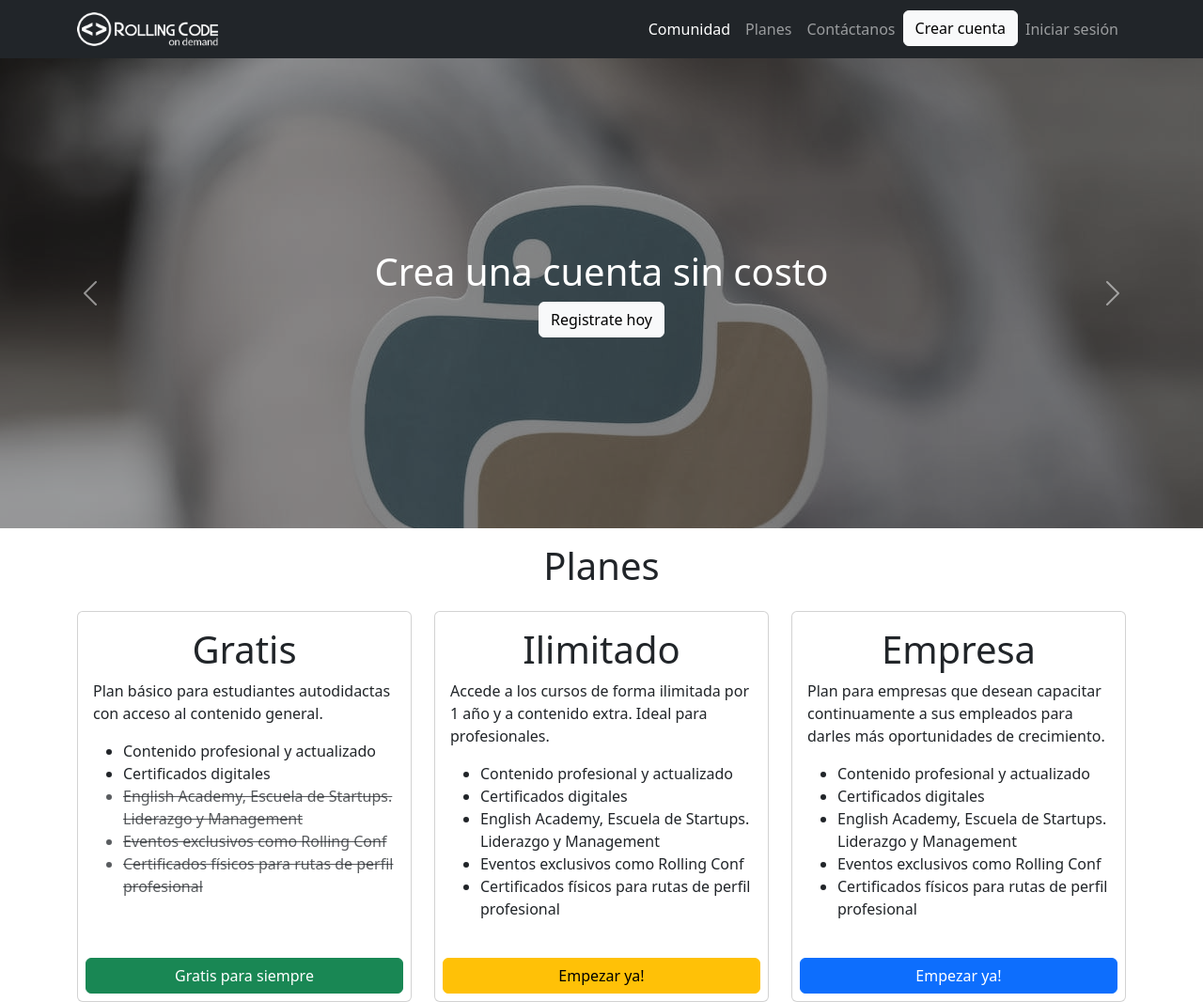
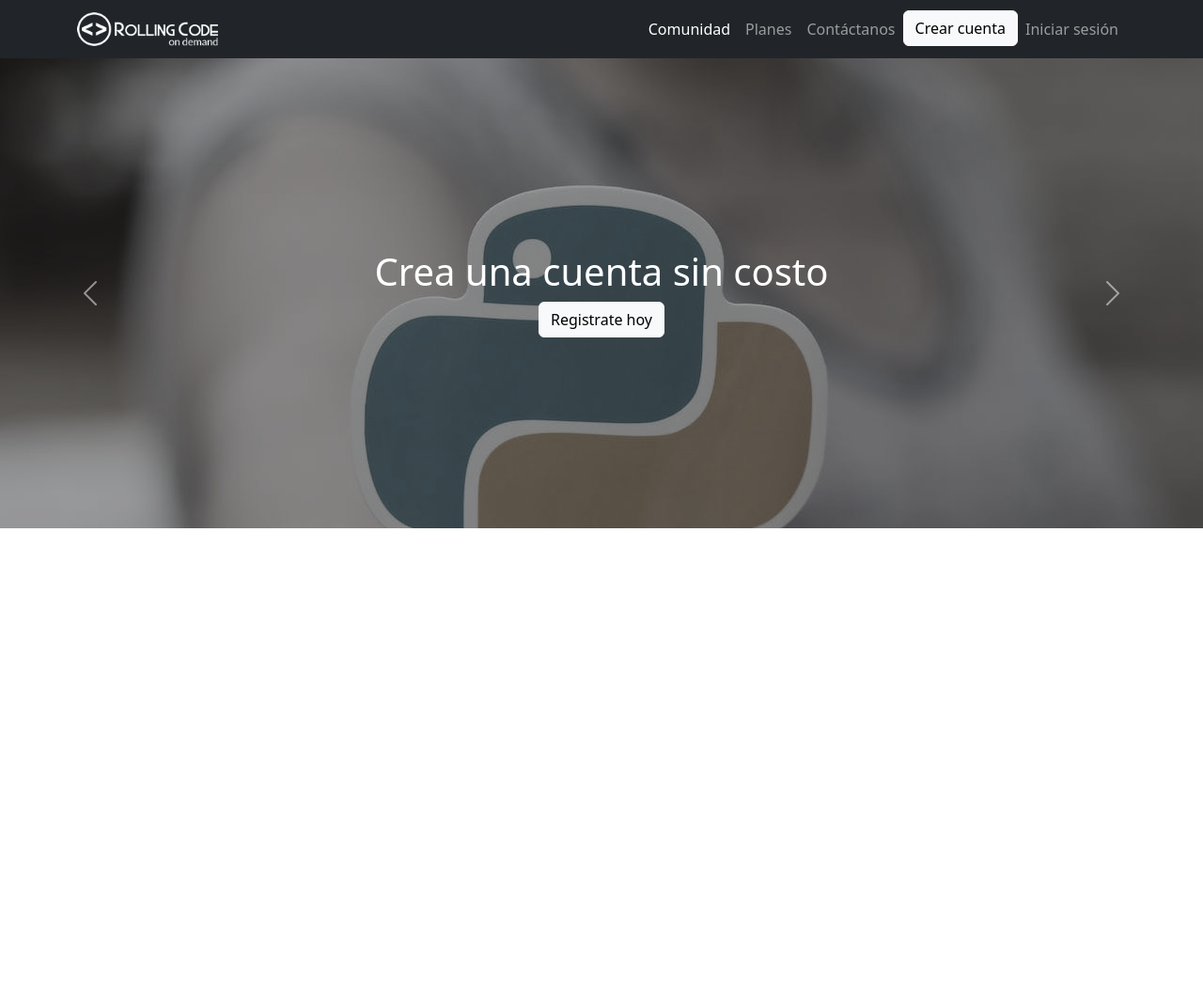
Before and after one commit to mentorrolling/proyecto-curso-git, a plain HTML site: page index.html in a window 1280 px wide. Shown: the whole page at 94% size. After the commit the page ends 800 px from the top, so only its background shows below. Drawn offline with nearby package versions, Linux system fonts and the light colour scheme.

Commit message:
limpio código

```diff
--- a/index.html
+++ b/index.html
@@ -42,7 +42,7 @@
                 >
               </li>
               <li class="nav-item">
-                <a class="nav-link" href="#planes">Planes</a>
+                <a class="nav-link" href="#">Planes</a>
               </li>
               <li class="nav-item">
                 <a class="nav-link" href="#">Contáctanos</a>
@@ -97,88 +97,6 @@
           <span class="visually-hidden">Next</span>
         </button>
       </div>
-      <section id="planes" class="container">
-        <div class="row py-3">
-          <div class="col text-center">
-            <h1>Planes</h1>
-          </div>
-        </div>
-        <div class="row row-cols-1 row-cols-md-3 g-4">
-          <div class="col">
-            <div class="card d-flex flex-column h-100">
-              <div class="card-body">
-                <h3 class="card-title fs-1 text-center">Gratis</h3>
-                <p class="card-text">
-                  Plan básico para estudiantes autodidactas con acceso al
-                  contenido general.
-                </p>
-                <ul>
-                  <li>Contenido profesional y actualizado</li>
-                  <li>Certificados digitales</li>
-                  <li class="text-muted text-decoration-line-through">
-                    English Academy, Escuela de Startups. Liderazgo y Management
-                  </li>
-                  <li class="text-muted text-decoration-line-through">
-                    Eventos exclusivos como Rolling Conf
-                  </li>
-                  <li class="text-muted text-decoration-line-through">
-                    Certificados físicos para rutas de perfil profesional
-                  </li>
-                </ul>
-              </div>
-              <div class="d-grid p-2">
-                <a href="#" class="btn btn-success">Gratis para siempre</a>
-              </div>
-            </div>
-          </div>
-          <div class="col">
-            <div class="card d-flex flex-column h-100">
-              <div class="card-body">
-                <h3 class="card-title fs-1 text-center">Ilimitado</h3>
-                <p class="card-text">
-                  Accede a los cursos de forma ilimitada por 1 año y a contenido
-                  extra. Ideal para profesionales.
-                </p>
-                <ul>
-                  <li>Contenido profesional y actualizado</li>
-                  <li>Certificados digitales</li>
-                  <li>
-                    English Academy, Escuela de Startups. Liderazgo y Management
-                  </li>
-                  <li>Eventos exclusivos como Rolling Conf</li>
-                  <li>Certificados físicos para rutas de perfil profesional</li>
-                </ul>
-              </div>
-              <div class="d-grid p-2">
-                <a href="#" class="btn btn-warning">Empezar ya!</a>
-              </div>
-            </div>
-          </div>
-          <div class="col">
-            <div class="card d-flex flex-column h-100">
-              <div class="card-body">
-                <h3 class="card-title fs-1 text-center">Empresa</h3>
-                <p class="card-text">
-                  Plan para empresas que desean capacitar continuamente a sus
-                  empleados para darles más oportunidades de crecimiento.
-                </p>
-                <ul>
-                  <li>Contenido profesional y actualizado</li>
-                  <li>Certificados digitales</li>
-                  <li>
-                    English Academy, Escuela de Startups. Liderazgo y Management
-                  </li>
-                  <li>Eventos exclusivos como Rolling Conf</li>
-                  <li>Certificados físicos para rutas de perfil profesional</li>
-                </ul>
-              </div>
-              <div class="d-grid p-2">
-                <a href="#" class="btn btn-primary">Empezar ya!</a>
-              </div>
-            </div>
-          </div>
-        </div>
-      </section>
     </main>
     <script
       src="https://cdn.jsdelivr.net/npm/bootstrap@5.3.2/dist/js/bootstrap.bundle.min.js"
```
